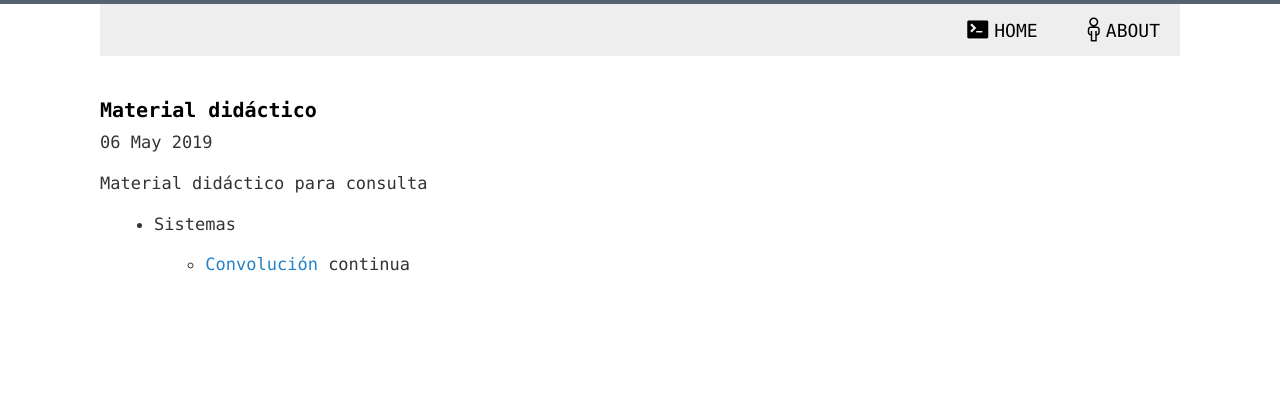
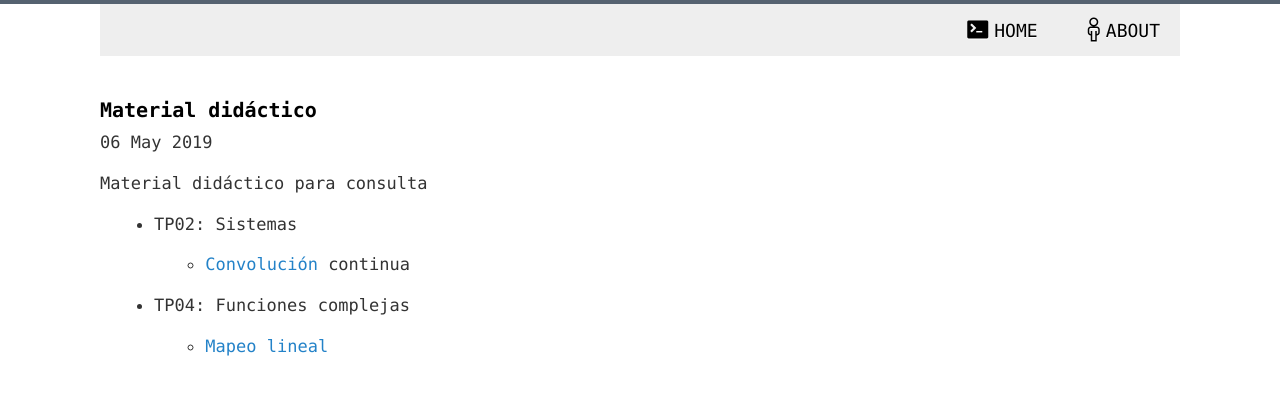
Before and after one commit to 1nv1/UTN-FRN-ASS, a Jekyll site: the page built from _posts/2019-05-06-MaterialDidactivo.markdown, in a window 1280 px wide. Shown: the top 395 px of the page. Built offline with Jekyll 4.4.1, drawn with Linux system fonts in a browser that asks for light colours; comment, search, counter and statistics services are not loaded.

Commit message:
Adding invert mapping.

```diff
--- a/_posts/2019-05-06-MaterialDidactivo.markdown
+++ b/_posts/2019-05-06-MaterialDidactivo.markdown
@@ -9,6 +9,8 @@ categories: software
 
 Material didáctico para consulta
 
-* Sistemas
+* TP02: Sistemas
   - [Convolución](https://drive.google.com/open?id=1o3uzJhegkeNWMsgxaYfC4nm7cYEQm7nA)
   continua
+* TP04: Funciones complejas
+  - [Mapeo lineal](https://drive.google.com/open?id=1mpabowfRJFin37DECUIpNSj2ODNGouLC)
```
